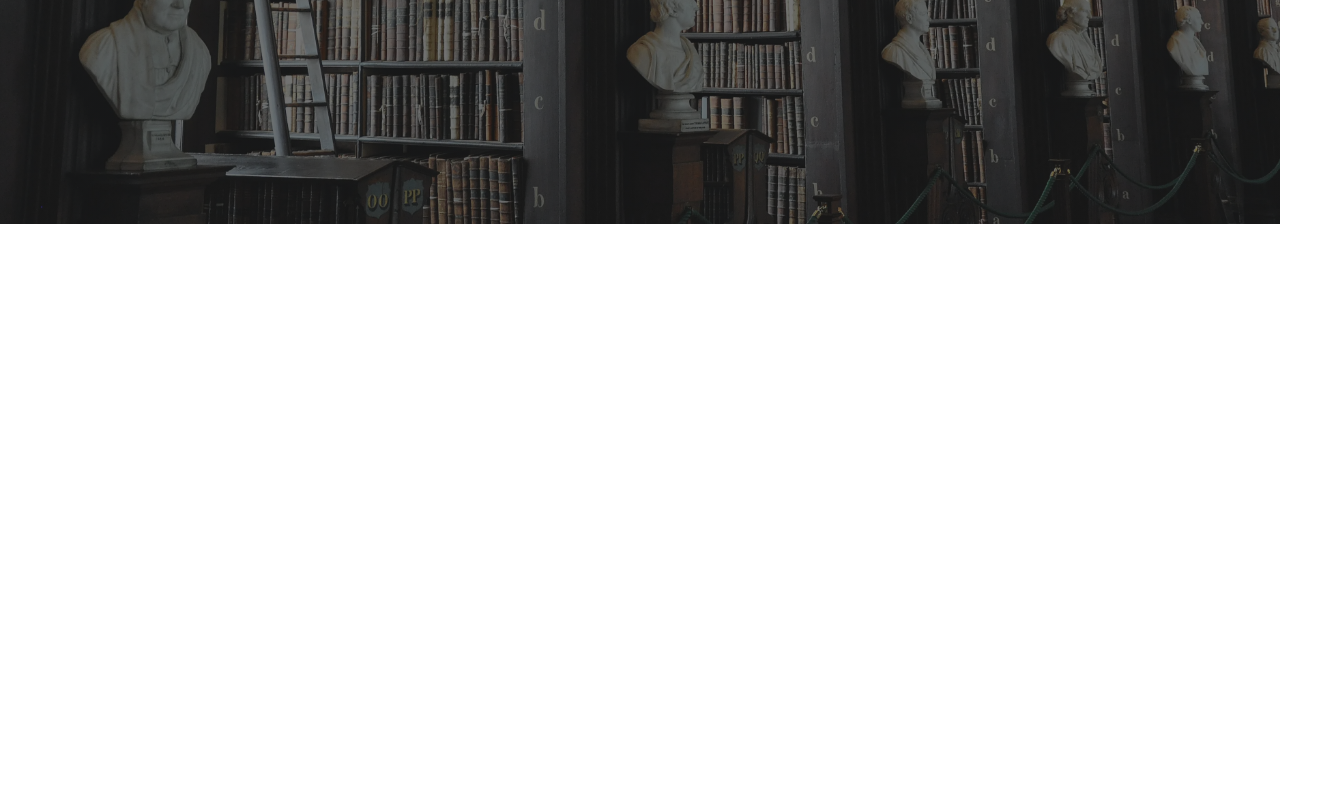
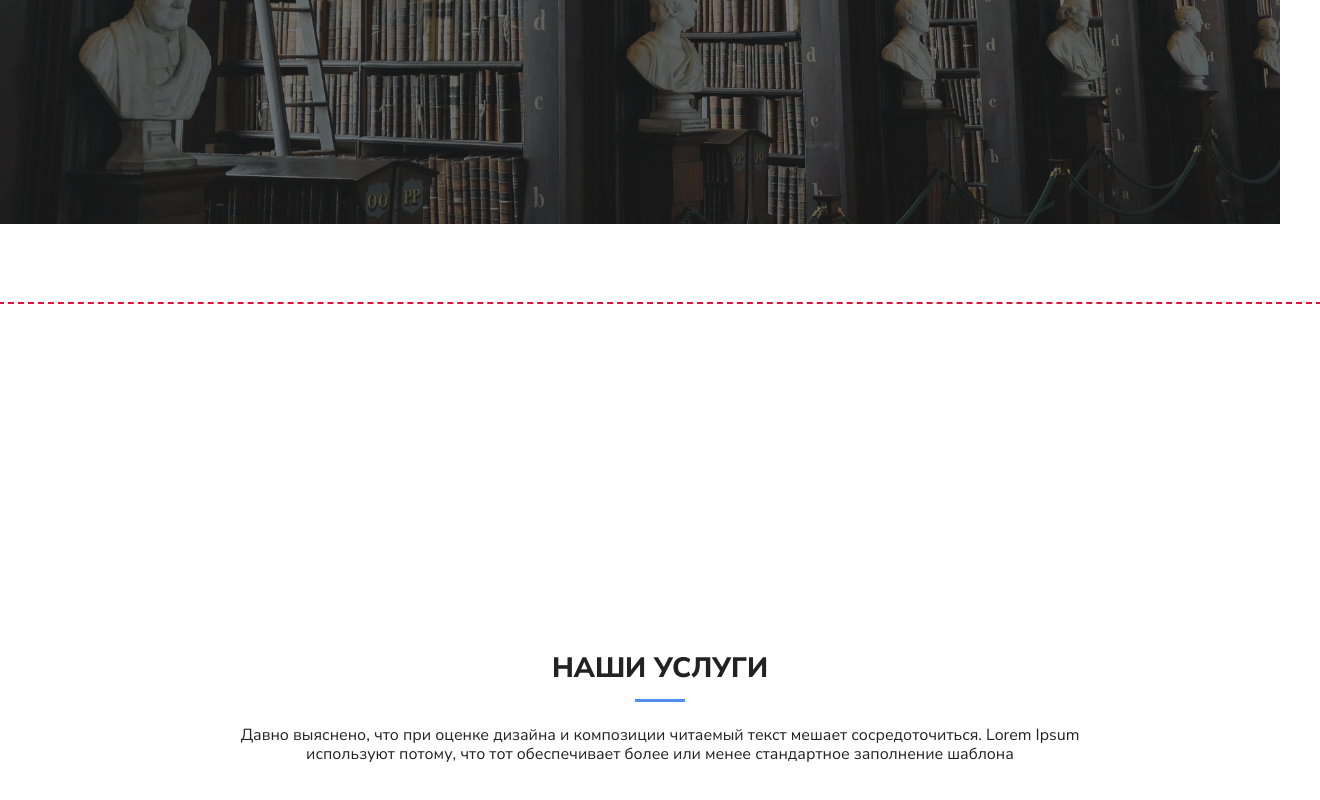
Before and after one commit to mash9000/lawyer_website, a React (Vite) app: page / in a window 1280 px wide. Shown: the part 646-1446 px from the top of the page, 1320 px wide, since content can reach past the window. Before the commit the page ends 870 px from the top, so only its background shows below. Built offline with nearby package versions, Linux system fonts and the light colour scheme.

Commit message:
feat, style: размечены, добавлены и стилизованы заголовок и описание

```diff
--- a/src/App.tsx
+++ b/src/App.tsx
@@ -3,8 +3,15 @@ import {Button} from "./components/Button/Button.tsx";
 import {requestACall} from "./data/request-a-call.ts";
 import {baseLinks} from "./data/links.ts";
 
+import './styles/our-service/our-service.scss';
+import './styles/our-service/__desc/our-service__desc.scss';
+import {
+    PageSectionHeading
+} from "./components/PageSectionHeading/PageSectionHeading.tsx";
+
 export const App = () => {
     return (
+        <>
             <Header contactTelephoneNumber='+7 (922) 022-94-82'
                     contactEmail='janis62@yahoo.com'
                     requestACall={requestACall}
@@ -12,8 +19,10 @@ export const App = () => {
                 <div className='custom-style'>
                     <p className='custom-style__style-one'>оказываем весь
                         комплекс</p>
-                <h1 className='custom-style__style-two'>юридических услуг</h1>
-                <p className='custom-style__style-three'>Давно выяснено, что при
+                    <h1 className='custom-style__style-two'>юридических
+                        услуг</h1>
+                    <p className='custom-style__style-three'>Давно выяснено, что
+                        при
                         оценке дизайна и
                         композиции читаемый текст мешает сосредоточиться. Lorem
                         Ipsum
@@ -24,5 +33,15 @@ export const App = () => {
                             additionalStylesForSomeReason={{height: '49px'}}/>
                 </div>
             </Header>
+            <div className='our-service'>
+                <PageSectionHeading title='Наши услуги'/>
+                <p className='our-service__desc'>
+                    Давно выяснено, что при оценке дизайна и композиции читаемый
+                    текст мешает сосредоточиться. Lorem Ipsum используют потому,
+                    что тот обеспечивает более или менее стандартное заполнение
+                    шаблона
+                </p>
+            </div>
+        </>
     );
 }
--- /dev/null
+++ b/src/components/PageSectionHeading/PageSectionHeading.tsx
@@ -0,0 +1,10 @@
+import './page-section-heading/page-section-heading.scss';
+
+import type {PageSectionHeadingProps} from "./model/PageSectionHeadingProps.ts";
+import type {FC} from "react";
+
+export const PageSectionHeading: FC<PageSectionHeadingProps> = ({title}) => {
+    return (
+        <h1 className='page-section-heading'>{title}</h1>
+    );
+}
--- /dev/null
+++ b/src/components/PageSectionHeading/model/PageSectionHeadingProps.ts
@@ -0,0 +1,3 @@
+export interface PageSectionHeadingProps {
+    title: string;
+}
--- /dev/null
+++ b/src/components/PageSectionHeading/page-section-heading/page-section-heading.scss
@@ -0,0 +1,19 @@
+@use 'sass:map';
+@use '../../../styles/text-formatter' as tf;
+@use '../../../styles/colors';
+
+.page-section-heading {
+  height: 55px;
+  position: relative;
+  @include tf.text-formatter('page-section-heading');
+
+  &:after {
+    content: '';
+    position: absolute;
+    bottom: 0;
+    left: calc(50% - 25px);
+    width: 50px;
+    height: 3px;
+    background-color: map.get(colors.$mainColors, 'blue-color-100');
+  }
+}
--- a/src/styles/_text-formatter.scss
+++ b/src/styles/_text-formatter.scss
@@ -219,6 +219,25 @@
     line-height: 150%;
     color: map.get(colors.$mainColors, 'white-color-100');
     text-align: center;
+  } @else if ($element == 'page-section-heading') {
+    @include universal-text-formatter;
+    font: {
+      weight: 800;
+      size: 28px;
+    }
+    line-height: 150%;
+    color: map.get(colors.$mainColors, 'colors-black-text');
+    text-align: center;
+    text-transform: uppercase;
+  } @else if ($element == 'our-service-desc') {
+    @include universal-text-formatter;
+    font: {
+      weight: 400;
+      size: 16px;
+    }
+    line-height: 120%;
+    color: map.get(colors.$mainColors, 'colors-black-text');
+    text-align: center;
   } @else {
     @error 'неверно указан стилизуемый элемент ("#{$element}")';
   }
--- /dev/null
+++ b/src/styles/our-service/__desc/our-service__desc.scss
@@ -0,0 +1,7 @@
+@use '../../text-formatter' as tf;
+
+.our-service__desc {
+  width: 920px;
+  margin-top: 24px;
+  @include tf.text-formatter('our-service-desc');
+}
--- /dev/null
+++ b/src/styles/our-service/our-service.scss
@@ -0,0 +1,11 @@
+.our-service {
+  width: 1320px;
+  height: 803px;
+  margin: 80px auto 0;
+  display: flex;
+  flex-direction: column;
+  align-items: center;
+  justify-content: center;
+
+  outline: 2px dashed crimson;
+}
```
Lines whose indentation alone changed are shown as unchanged.
